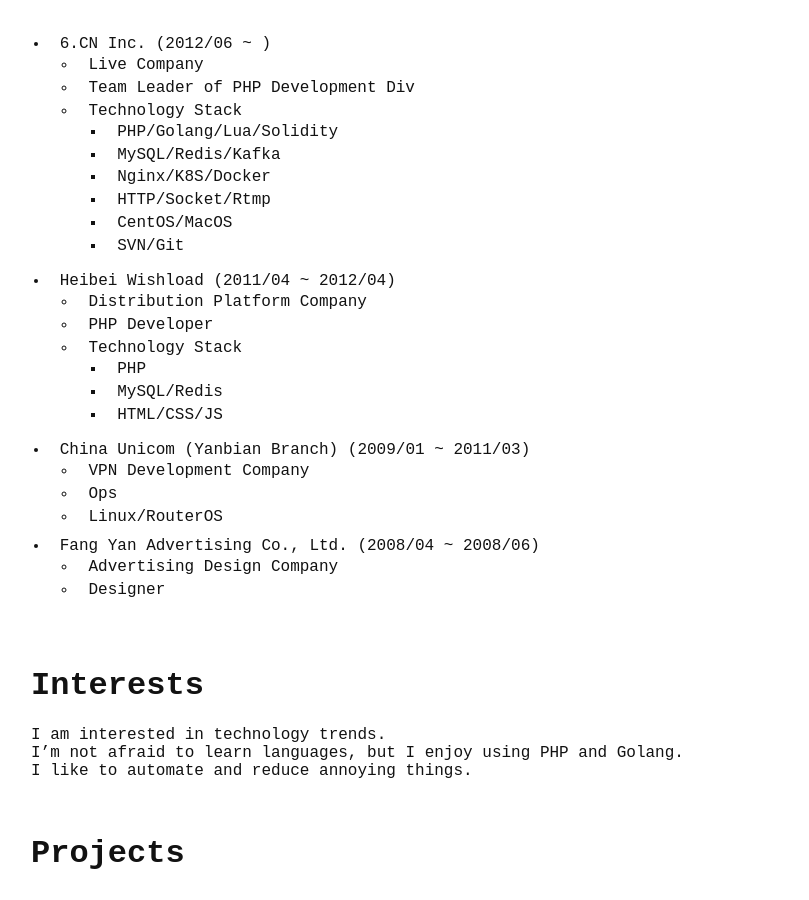
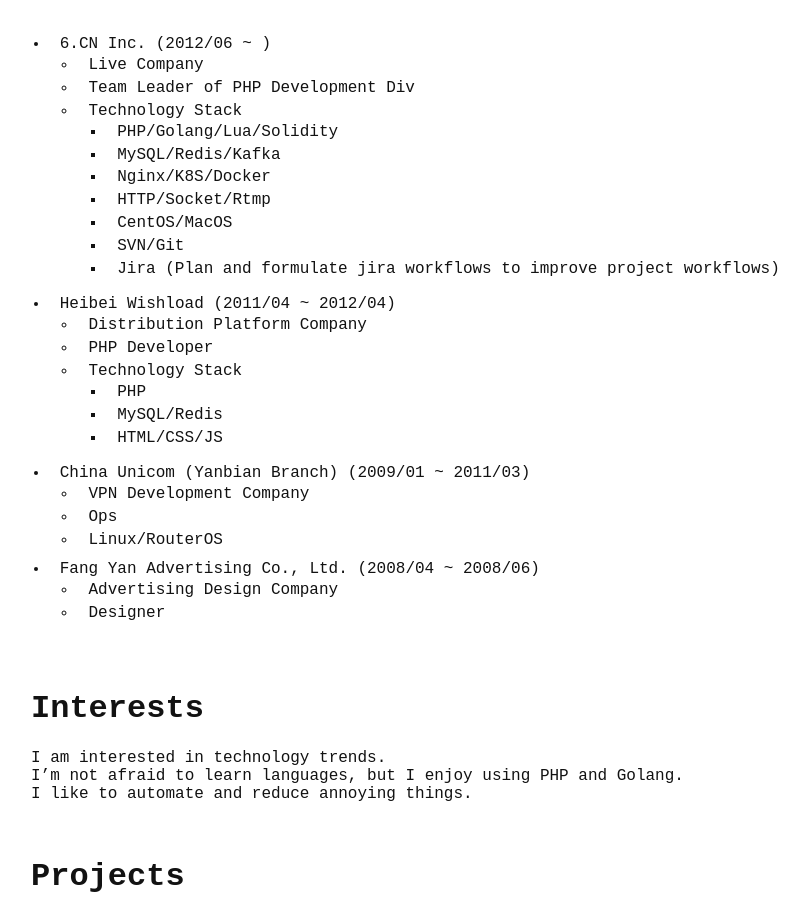
Before and after one commit to banjuanshu/banjuanshu.github.io, a Jekyll site: the page built from docs/index.md, in a window 1280 px wide and 900 px high, scrolled down 629 px. Shown: the whole window, without its empty margins (209-1018 px from the left). Built offline with Jekyll 4.4.1, drawn with Linux system fonts in a browser that asks for light colours.

Commit message:
fix(index): added jira desc

```diff
--- a/docs/index.md
+++ b/docs/index.md
@@ -24,6 +24,7 @@ Life motto: Nothing will change unless you do something.
     * HTTP/Socket/Rtmp
     * CentOS/MacOS
     * SVN/Git
+    * Jira (Plan and formulate jira workflows to improve project workflows)
 
 * Heibei Wishload (2011/04 ~ 2012/04)
   * Distribution Platform Company
```
